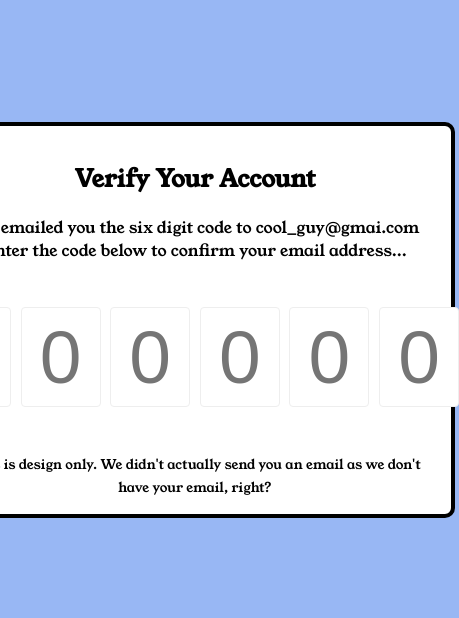
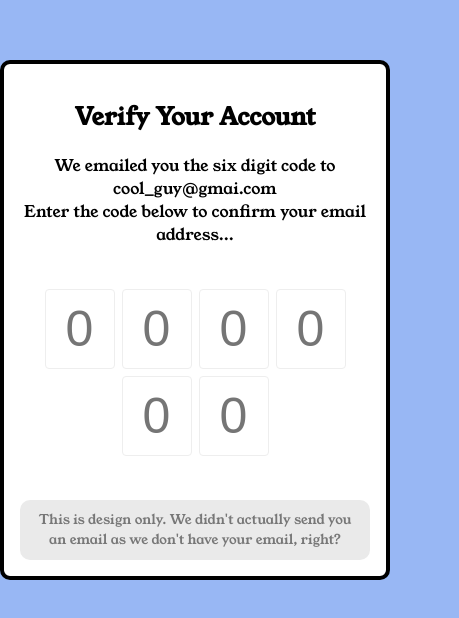
Before and after one commit to SGsubuuu-2322/Verify_Account-UI, a plain HTML site: page index.html in a window 390 px wide. Shown: the part 102-720 px from the top of the page, 459 px wide, since content can reach past the window. Drawn offline with Linux system fonts and the light colour scheme.

Commit message:
Added the stylings for responsiveness and info display

```diff
--- a/style.css
+++ b/style.css
@@ -40,9 +40,38 @@ body {
   margin: 1%;
   text-align: center;
   font-weight: 300;
+  /* -moz-appearance: textfield; */
 }
 
 .code::-webkit-inner-spin-button,
 .code::-webkit-outer-spin-button {
   -webkit-appearance: none;
+  margin: 0;
 }
+
+.code:valid {
+  border-color: aqua;
+  box-shadow: 0 10px 10px -5px rgba(0, 0, 0, 0.25);
+}
+
+.info {
+  display: inline-block;
+  padding: 10px;
+  background-color: #eaeaea;
+  border-radius: 10px;
+  line-height: 20px;
+  color: #777;
+  /* max-width: 400px; */
+}
+
+@media (max-width: 600px) {
+  .code-container {
+    flex-wrap: wrap;
+  }
+
+  .code {
+    height: 80px;
+    max-width: 70px;
+    font-size: 50px;
+  }
+}
```
